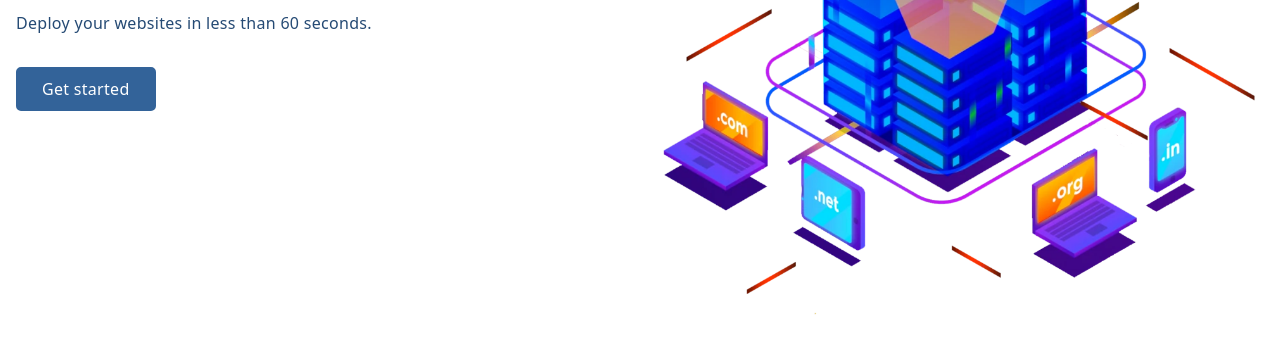
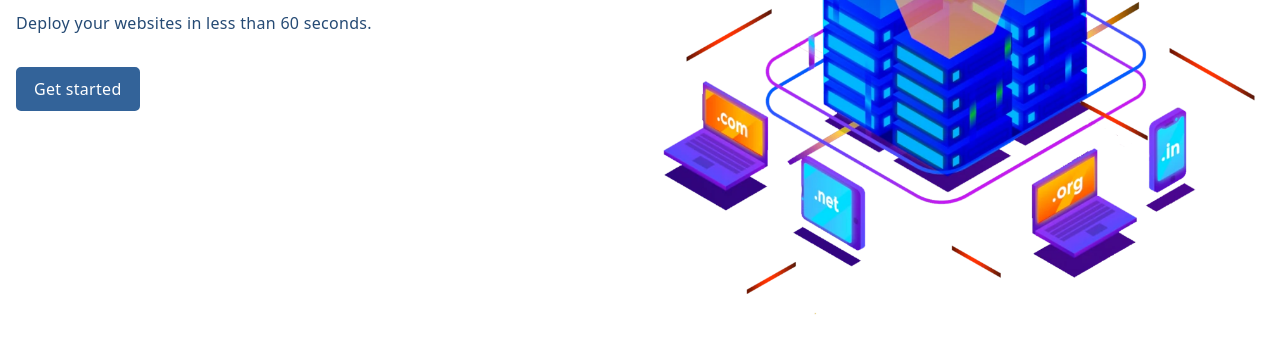
Before and after one commit to ilhaamifham/moshify, a website built with Parcel: page index.html in a window 1280 px wide. Shown: the part 425-785 px from the top of the page. Built offline with nearby package versions, Linux system fonts and the light colour scheme.

Commit message:
Update style.css

```diff
--- a/css/style.css
+++ b/css/style.css
@@ -115,7 +115,7 @@ picture {
 }
 
 .link-button {
-  padding: 0.5rem 1.5rem;
+  padding: 0.5rem 1rem;
   border-radius: 5px;
   transition: 0.5s;
   border: 2px solid var(--accentColor);
```
